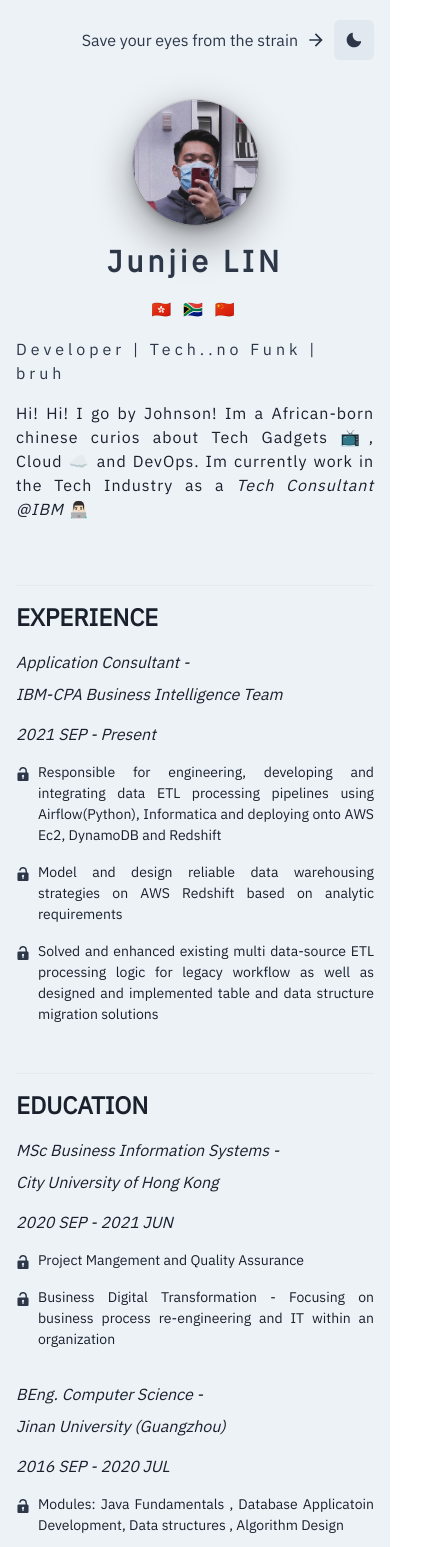
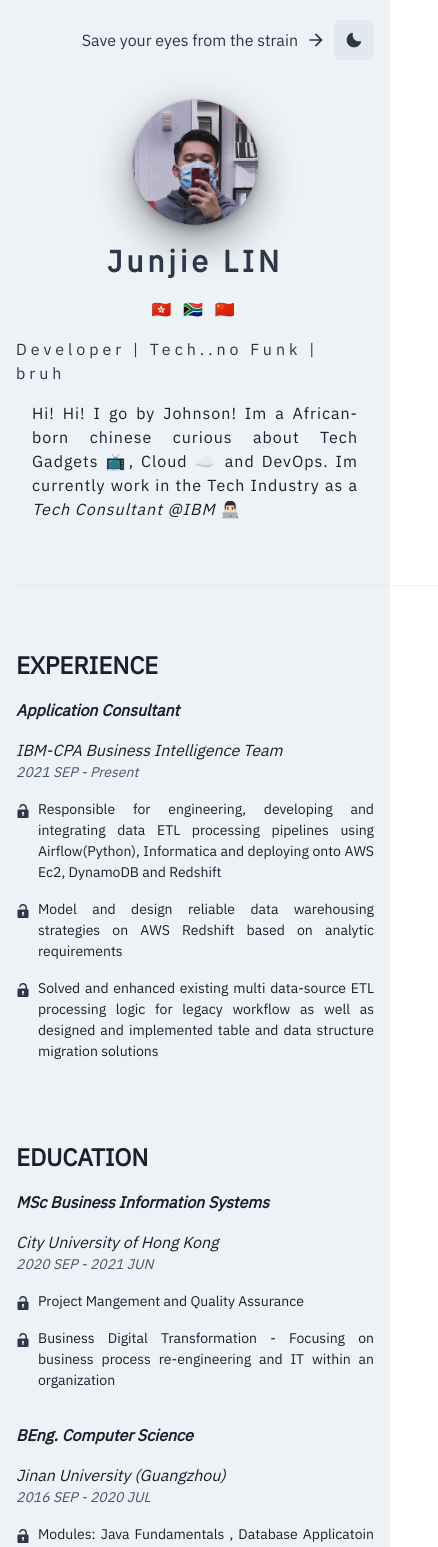
Before and after one commit to ModieJun/modiejun.com, a Next.js app: page / in a window 390 px wide. Shown: the top 1547 px of the page, 438 px wide, since content can reach past the window. Built offline with nearby package versions, Linux system fonts and the light colour scheme.

Commit message:
Implement Responsive grid on content

```diff
--- a/components/Section.tsx
+++ b/components/Section.tsx
@@ -35,13 +35,21 @@ const ContentSection = ({ title, items }: ContentSectionProps) => {
               justifyContent={"space-between"}
               direction={["column", "row"]}
             >
-              <Text fontStyle="italic"> {ele.heading} - </Text>
+              <Text fontStyle="italic" fontWeight={"semibold"}>
+                {" "}
+                {ele.heading}
+              </Text>
+              <Spacer />
               <Text fontStyle="italic">{ele.subheading}</Text>
-              <Spacer />
-              <Text fontWeight="light" fontStyle="oblique">
-                {ele.date}
-              </Text>
             </Stack>
+            <Text
+              fontWeight="light"
+              textColor={"gray.600"}
+              fontSize={"sm"}
+              fontStyle="oblique"
+            >
+              {ele.date}
+            </Text>
             <List spacing={4} my="4">
               {ele.info.map((info) => {
                 return (
--- a/pages/index.tsx
+++ b/pages/index.tsx
@@ -9,10 +9,12 @@ import {
   Divider,
   List,
   ListItem,
-  ListIcon,
   HStack,
   ColorModeScript,
   Link,
+  Grid,
+  GridItem,
+  SimpleGrid,
 } from "@chakra-ui/react";
 import Head from "next/head";
 import { Nav } from "../components/Nav";
@@ -42,7 +44,7 @@ const Home = ({ data }: HomePageProps) => {
       <Nav />
 
       {/* Content */}
-      <Container maxW={{ sm: "container.xs", base: "container.md" }} pb="20">
+      <Container maxW={{ sm: "container.xs", base: "container.lg" }} pb="20">
         <VStack spacing={4}>
           {/* Chakra loads from the public directory for the images */}
           <Image
@@ -61,27 +63,55 @@ const Home = ({ data }: HomePageProps) => {
             Developer | Tech..no Funk | bruh
           </Text>
           {/* Description */}
-          <Text letterSpacing={1} textAlign="justify">
-            Hi! Hi! I go by Johnson! Im a African-born chinese curios about Tech
-            Gadgets 📺, Cloud ☁️ and DevOps. Im currently work in the Tech
-            Industry as a <Text as="i">Tech Consultant @IBM </Text>👨🏻‍💻
-          </Text>
-          {/* Accolades */}
+          <Container maxW={{ sm: "container.sm", base: "container.md" }}>
+            <Text letterSpacing={1} textAlign="justify">
+              Hi! Hi! I go by Johnson! Im a African-born chinese curious about
+              Tech Gadgets 📺, Cloud ☁️ and DevOps. Im currently work in the
+              Tech Industry as a <Text as="i">Tech Consultant @IBM </Text>👨🏻‍💻
+            </Text>
+          </Container>
         </VStack>
 
+        {/* Accolades */}
+        <Divider p={8} />
         <VStack w={"full"} alignItems="start" spacing={8} my="16">
-          {data.map((ele) => {
+          {/* {data.map((ele) => {
             return (
               <VStack spacing={4} key={ele.title}>
-                <Divider />
                 <ContentSection
                   key={ele.title}
                   title={ele.title}
                   items={ele.content}
                 />
+                <Divider />
               </VStack>
             );
-          })}
+          })} */}
+
+          <Grid
+            templateColumns={{ base: "repeat(1, 1fr)", md: "repeat(2,1fr)" }}
+            gap={{ base: 16, md: 2 }}
+            w="full"
+            h="auto"
+          >
+            {data.map((ele, index) => {
+              return (
+                <GridItem
+                  key={ele.title}
+                  colSpan={1}
+                  rowStart={{ md: index + 1 }}
+                  colStart={{ md: (index + 1) % 2 == 0 ? 2 : 1 }}
+                >
+                  <ContentSection
+                    key={ele.title}
+                    title={ele.title}
+                    items={ele.content}
+                  />
+                </GridItem>
+              );
+            })}
+          </Grid>
+
           <Heading as={"h1"}>Tech Stack</Heading>
           <HStack justifyContent={"space-between"} w="full">
             <Image
```
Also changed, not shown: public/CityU.jpeg (added).
